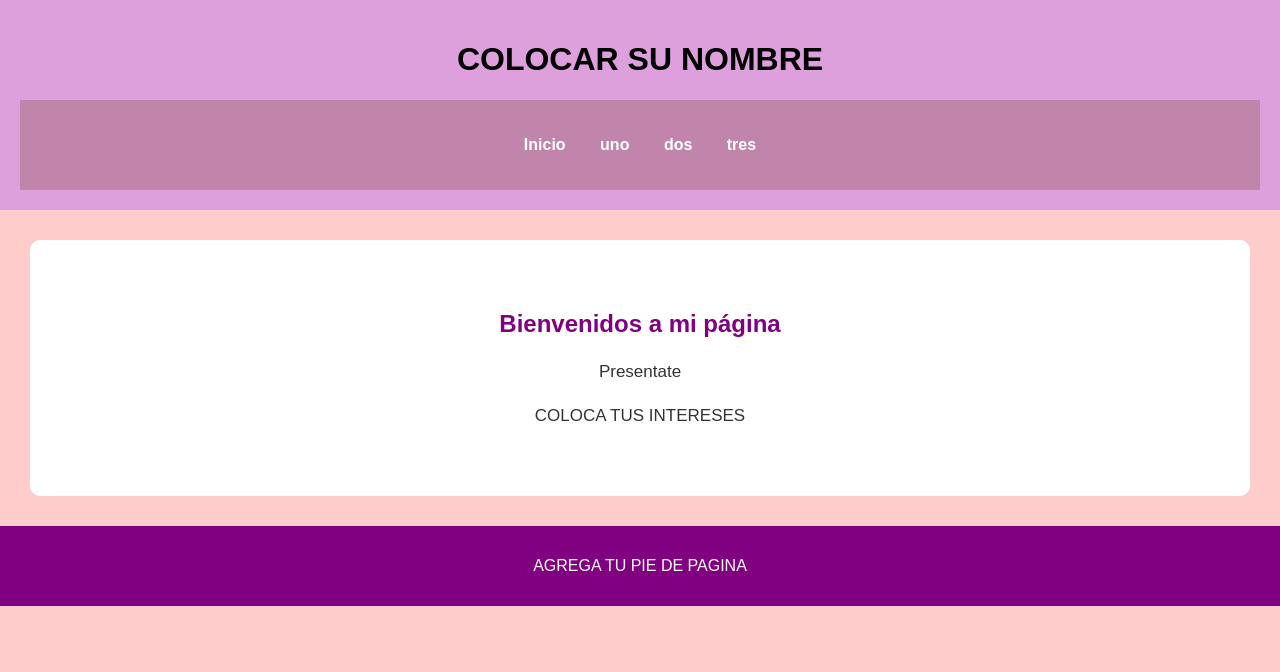
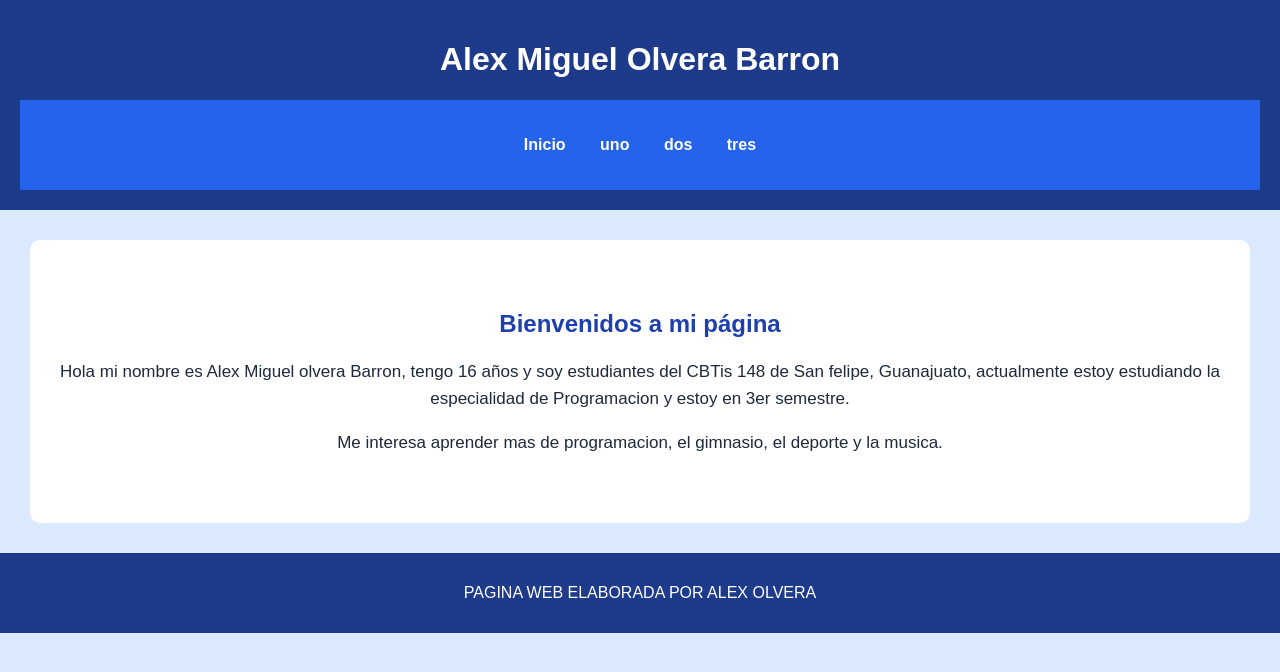
Before and after one commit to alexolvera17/AMOB, a Django app: template Olvera/templates/Olvera/inicio.html in a window 1280 px wide. Shown: the top 672 px of the page. Run offline with Django 5.2, Linux system fonts and the light colour scheme; the template is opened without the code that fills it, so the values that code supplies are empty.

Commit message:
Agrege y modifique el diseño de la web

```diff
--- a/Olvera/Static/Olvera/estilos.css
+++ b/Olvera/Static/Olvera/estilos.css
@@ -1,21 +1,21 @@
 body {
     font-family: Arial, sans-serif;
     margin: 0;
-    background-color: #ffcccc;
-    color: #333;
+    background-color: #dbeafe; /* azul clarito de fondo */
+    color: #1e293b;
 }
 
 /* ENCABEZADO */
 header {
-    background-color: plum;
-    color: black;
+    background-color: #1e3a8a; /* azul marino */
+    color: white;
     text-align: center;
     padding: 20px;
 }
 
 /* MENÚ */
 nav {
-    background-color: #c184aa;
+    background-color: #2563eb; /* azul medio */
     padding: 10px;
 }
 nav ul {
@@ -35,7 +35,7 @@ nav a {
 }
 
 nav a:hover {
-    color: #ffcccc;
+    color: #bfdbfe; /* azul pastel al pasar el mouse */
 }
 
 /* CONTENIDO PRINCIPAL */
@@ -48,7 +48,7 @@ nav a:hover {
 }
 
 .bienvenida h2 {
-    color: purple;
+    color: #1e40af; /* azul fuerte para el título */
 }
 
 .bienvenida p {
@@ -58,7 +58,7 @@ nav a:hover {
 
 /* PIE DE PÁGINA */
 footer {
-    background-color: purple;
+    background-color: #1e3a8a; /* mismo azul del header para que combine */
     color: white;
     text-align: center;
     padding: 15px;
--- a/Olvera/templates/Olvera/inicio.html
+++ b/Olvera/templates/Olvera/inicio.html
@@ -4,16 +4,16 @@
 <head>
     <meta charset="UTF-8">
     <meta name="viewport" content="width=device-width, initial-scale=1.0">
-    <title>COLOCAR TITULO</title>
+    <title>Web de Arq.Olvera</title>
 
-    <link rel="stylesheet" href="{% static 'apellido/estilos.css' %}">
+    <link rel="stylesheet" href="{% static 'Olvera/estilos.css' %}">
 </head>
 
 <body>
 
     <!-- ENCABEZADO -->
     <header>
-        <h1>COLOCAR SU NOMBRE</h1>
+        <h1>Alex Miguel Olvera Barron</h1>
 
         <!-- MENÚ DE NAVEGACIÓN -->
         <nav>
@@ -33,18 +33,23 @@
             <h2>Bienvenidos a mi página</h2>
 
             <p>
-                Presentate
+                Hola mi nombre es Alex Miguel olvera Barron,
+                tengo 16 años y soy estudiantes del CBTis 148 de
+                San felipe, Guanajuato, actualmente estoy
+                estudiando la especialidad de Programacion y estoy en
+                3er semestre.
             </p>
 
             <p>
-                COLOCA TUS INTERESES
+                Me interesa aprender mas de programacion, el gimnasio, el deporte y la musica.
+
             </p>
         </section>
     </main>
 
     <!-- PIE DE PÁGINA -->
     <footer>
-        <p>AGREGA TU PIE DE PAGINA</p>
+        <p>PAGINA WEB ELABORADA POR ALEX OLVERA</p>
     </footer>
 
 </body>
```
